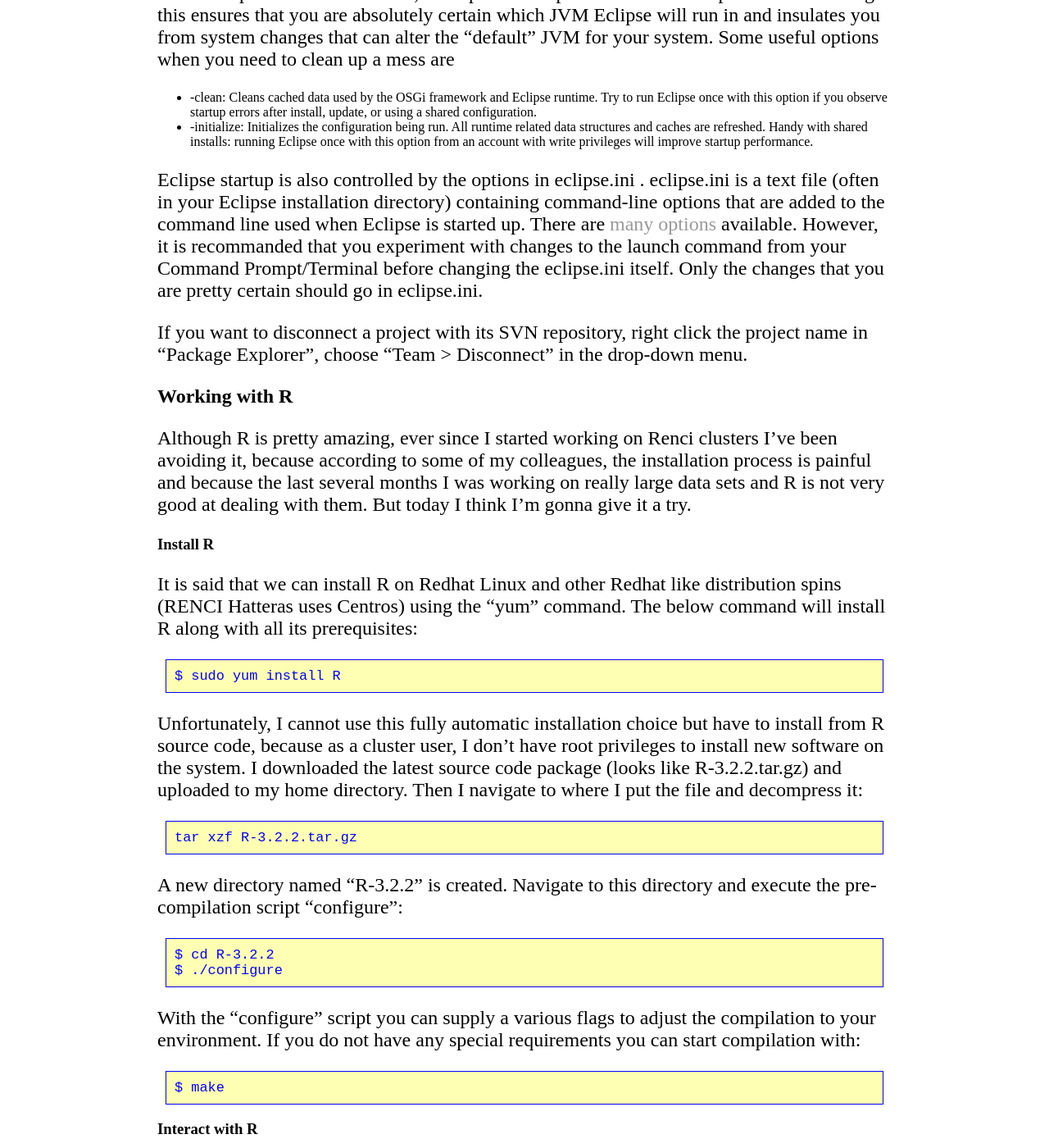
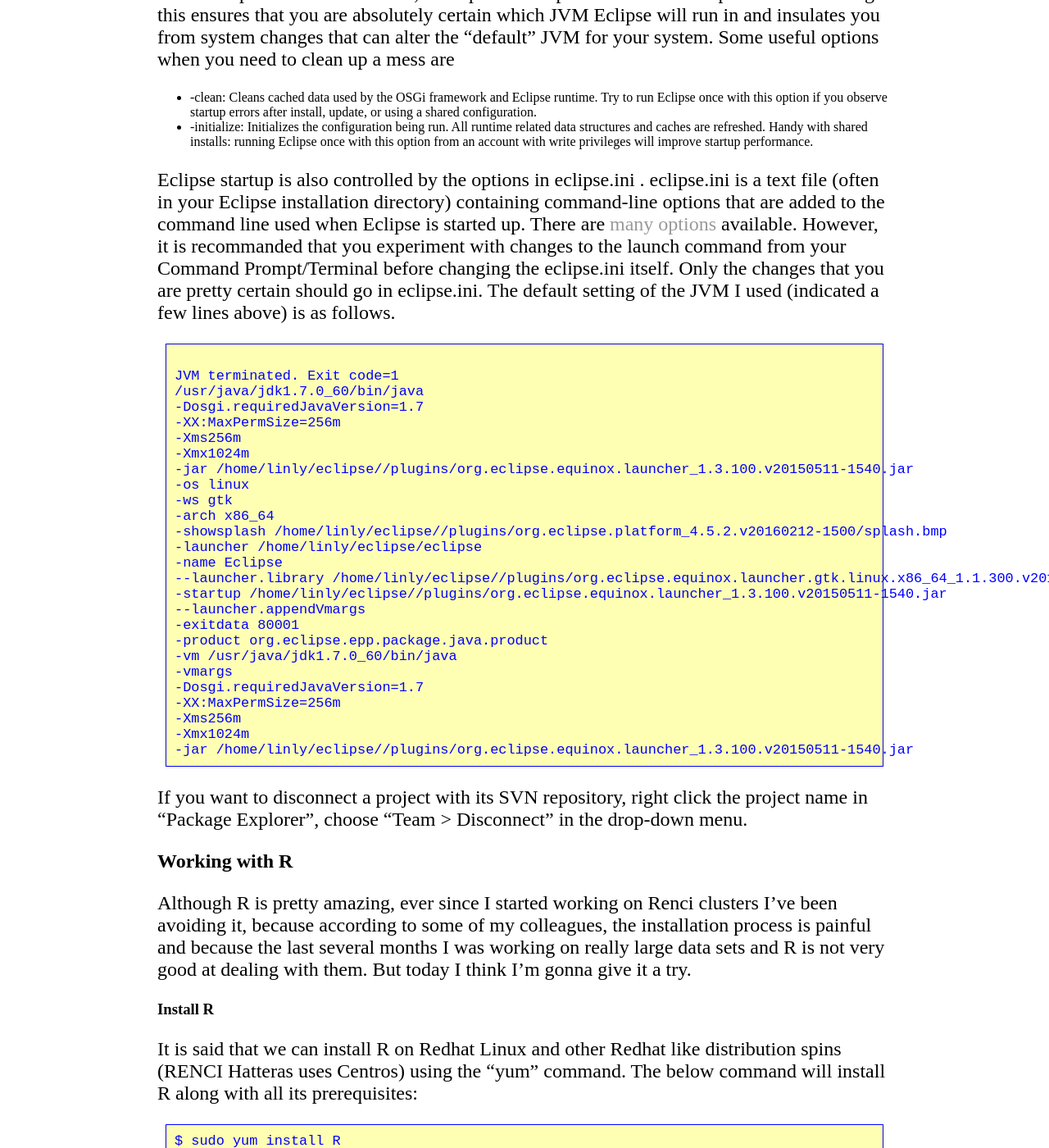
Before and after one commit to lybird300/lybird300.github.io, a Jekyll site: the page built from _posts/2016-03-25-run-app-on-linux.md, in a window 1280 px wide and 1400 px high, scrolled down 1950 px. Shown: the whole window at 82% size. Built offline with Jekyll 4.4.1, drawn with Linux system fonts in a browser that asks for light colours.

Commit message:
Update 2016-03-25-run-app-on-linux.md

```diff
--- a/_posts/2016-03-25-run-app-on-linux.md
+++ b/_posts/2016-03-25-run-app-on-linux.md
@@ -40,7 +40,34 @@
 <li>-initialize: Initializes the configuration being run. All runtime related data structures and caches are refreshed. Handy with shared installs: running Eclipse once with this option from an account with write privileges will improve startup performance.</li>
 </ul>
 
-Eclipse startup is also controlled by the options in eclipse.ini . eclipse.ini is a text file (often in your Eclipse installation directory) containing command-line options that are added to the command line used when Eclipse is started up. There are <a href="http://help.eclipse.org/mars/index.jsp?topic=/org.eclipse.platform.doc.isv/reference/misc/runtime-options.html">many options</a> available. However, it is recommanded that you experiment with changes to the launch command from your Command Prompt/Terminal before changing the eclipse.ini itself. Only the changes that you are pretty certain should go in eclipse.ini.
+Eclipse startup is also controlled by the options in eclipse.ini . eclipse.ini is a text file (often in your Eclipse installation directory) containing command-line options that are added to the command line used when Eclipse is started up. There are <a href="http://help.eclipse.org/mars/index.jsp?topic=/org.eclipse.platform.doc.isv/reference/misc/runtime-options.html">many options</a> available. However, it is recommanded that you experiment with changes to the launch command from your Command Prompt/Terminal before changing the eclipse.ini itself. Only the changes that you are pretty certain should go in eclipse.ini. The default setting of the JVM I used (indicated a few lines above) is as follows.
+<pre><code>
+JVM terminated. Exit code=1
+/usr/java/jdk1.7.0_60/bin/java
+-Dosgi.requiredJavaVersion=1.7
+-XX:MaxPermSize=256m
+-Xms256m
+-Xmx1024m
+-jar /home/linly/eclipse//plugins/org.eclipse.equinox.launcher_1.3.100.v20150511-1540.jar
+-os linux
+-ws gtk
+-arch x86_64
+-showsplash /home/linly/eclipse//plugins/org.eclipse.platform_4.5.2.v20160212-1500/splash.bmp
+-launcher /home/linly/eclipse/eclipse
+-name Eclipse
+--launcher.library /home/linly/eclipse//plugins/org.eclipse.equinox.launcher.gtk.linux.x86_64_1.1.300.v20150602-1417/eclipse_1612.so
+-startup /home/linly/eclipse//plugins/org.eclipse.equinox.launcher_1.3.100.v20150511-1540.jar
+--launcher.appendVmargs
+-exitdata 80001
+-product org.eclipse.epp.package.java.product
+-vm /usr/java/jdk1.7.0_60/bin/java
+-vmargs
+-Dosgi.requiredJavaVersion=1.7
+-XX:MaxPermSize=256m
+-Xms256m
+-Xmx1024m
+-jar /home/linly/eclipse//plugins/org.eclipse.equinox.launcher_1.3.100.v20150511-1540.jar
+</code></pre>
 
 If you want to disconnect a project with its SVN repository, right click the project name in "Package Explorer", choose "Team > Disconnect" in the drop-down menu.
 
```
